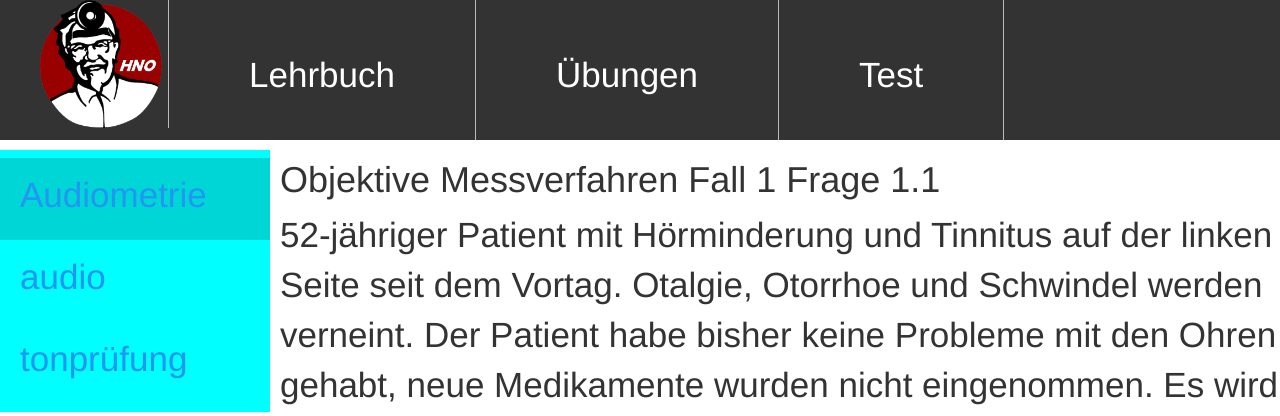
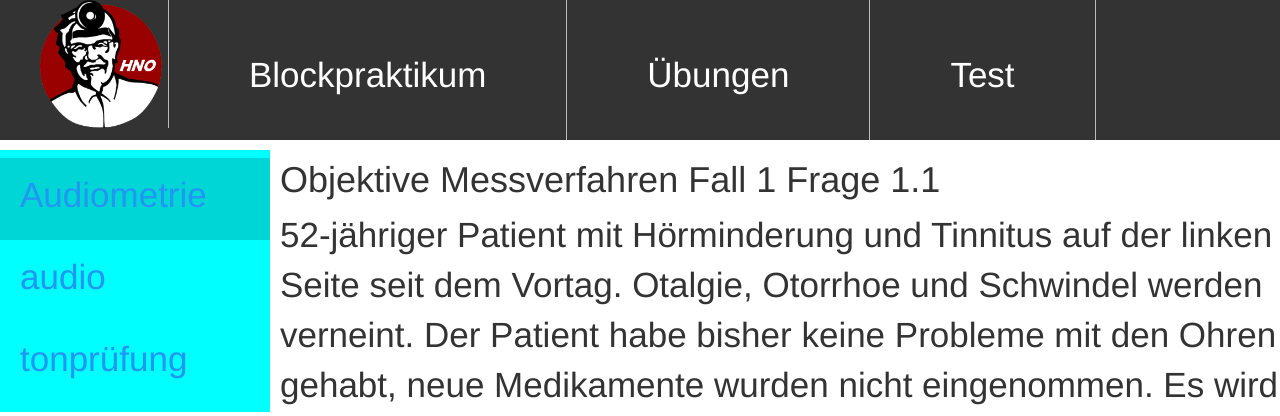
Before and after one commit to beneke090/Hno-Lernprogramm, a Django app: page /ubung/ in a window 1280 px wide. Shown: the top 416 px of the page. Run offline with Django 3.2, Linux system fonts and the light colour scheme; data comes from the database, SQL or seed files in the repository; both versions use the stored data as it was after the commit; some libraries are stand-ins or nearby versions.

Commit message:
Commit #3

```diff
--- a/templates/base.html
+++ b/templates/base.html
@@ -117,7 +117,7 @@ li a:hover {
   <ul class = "horiz">
     {% load static %}
     <li><img src="{% static "ubung/hno_Logo.png" %}" alt="My image" style="width:128px;height:128px;"></li>
-    <li><a href="/lernen/">Lehrbuch</a></li>
+    <li><a href="/lernen/">Blockpraktikum</a></li>
     <li><a href="/ubung/">Übungen</a></li>
     <li><a href="contact.asp">Test</a></li>
   </ul>
```
Also changed, not shown: db.sqlite3.
